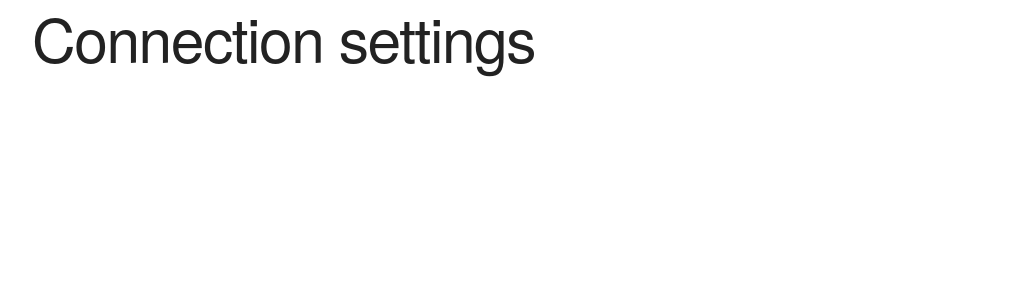
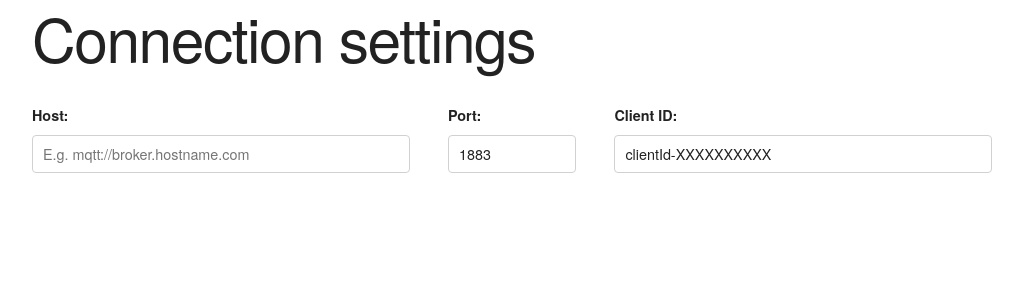
Before and after one commit to Isaac-Ampomah-12/iiot-test-bench, a React (Create React App) app in the folder frontend/: page /settings in a window 1280 px wide. Shown: the top 300 px of the page, without its empty margins (128-1151 px from the left). Built offline with nearby package versions, Linux system fonts and the light colour scheme.

Commit message:
Add host, port and client id inputs

```diff
--- a/frontend/src/pages/ConnectionSettings/ConnectionSettings.js
+++ b/frontend/src/pages/ConnectionSettings/ConnectionSettings.js
@@ -5,6 +5,42 @@ function ConnectionSettings() {
     <div className="container">
       <section id="Connect-settings">
         <h2>Connection settings</h2>
+        <form>
+          <div className="row">
+            <div className="five columns">
+              <label htmlFor="host">Host:</label>
+              <input
+                type="url"
+                id="host"
+                className="u-full-width"
+                placeholder="E.g. mqtt://broker.hostname.com"
+                required
+                autofocus
+              />
+            </div>
+            <div className="two columns">
+              <label htmlFor="port">Port:</label>
+              <input
+                type="number"
+                id="port"
+                className="u-full-width"
+                min="0"
+                value="1883"
+                required
+              />
+            </div>
+            <div className="five columns">
+              <label htmlFor="port">Client ID:</label>
+              <input
+                type="text"
+                id="client-id"
+                className="u-full-width"
+                value="clientId-XXXXXXXXXX"
+                required
+              />
+            </div>
+          </div>
+        </form>
       </section>
     </div>
   );
```
